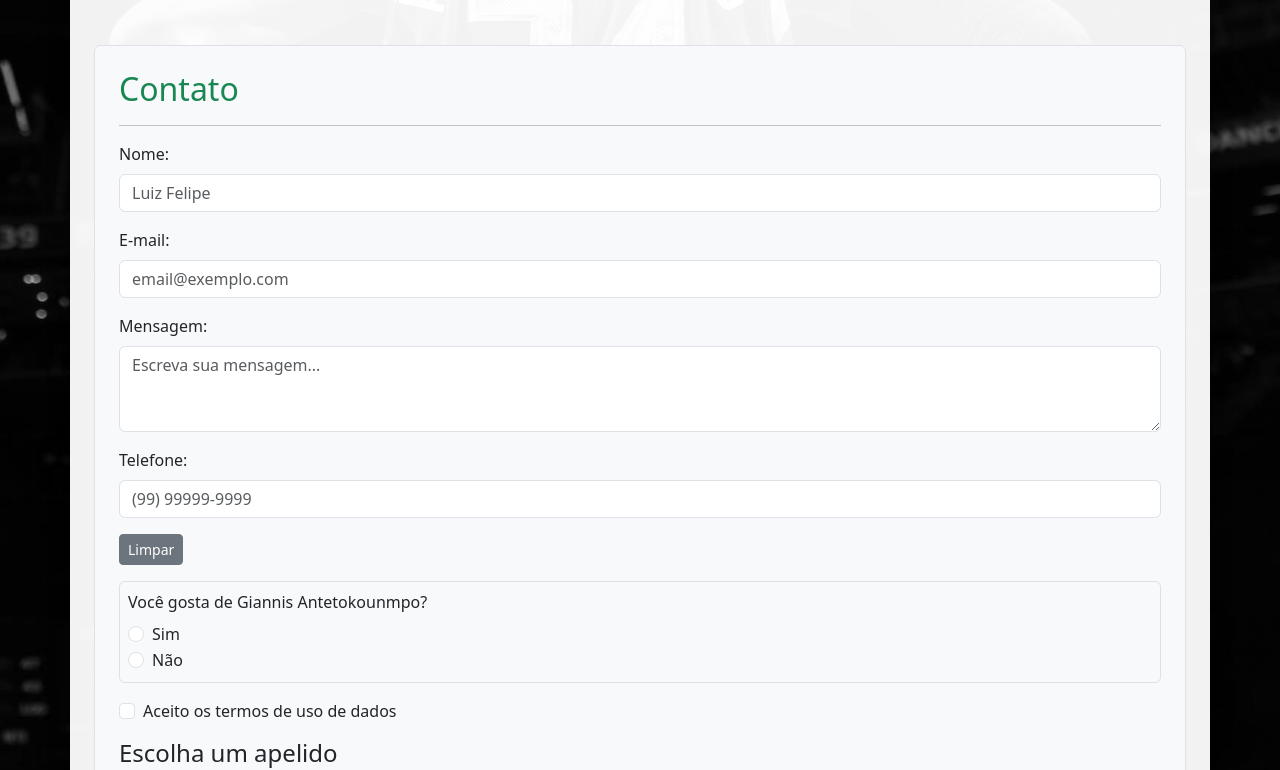
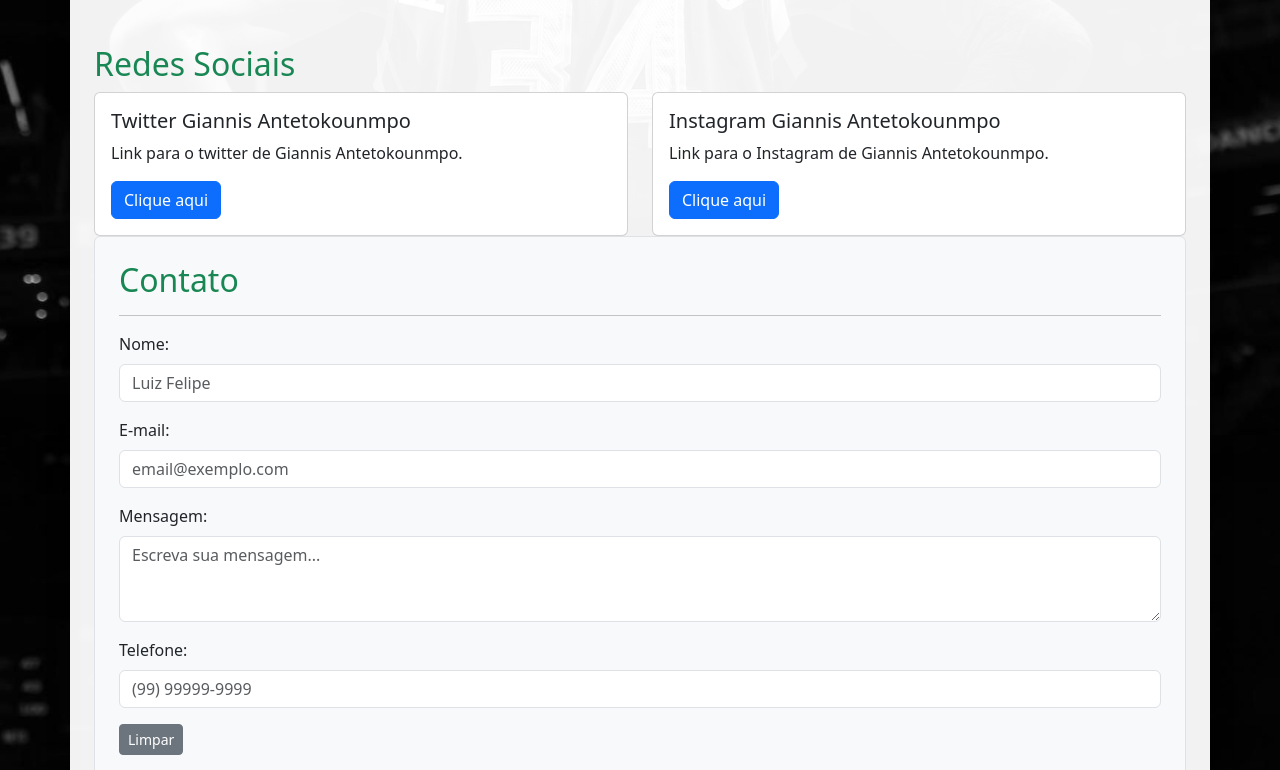
Before and after one commit to PotLento/Site-de-atividade-UVV, a plain HTML site: page index.html in a window 1280 px wide. Shown: the part 2765-3535 px from the top of the page. Drawn offline with nearby package versions, Linux system fonts and the light colour scheme.

Commit message:
Add files via upload

```diff
--- a/index.html
+++ b/index.html
@@ -131,6 +131,31 @@
                 </div>
             </section>
 
+            <section id="redes-sociais" class="mb-5">
+                <h2 class="text-success">Redes Sociais</h2>
+                <section>
+                    <div class="row">
+                        <div class="col-sm-6">
+                        <div class="card">
+                            <div class="card-body">
+                            <h5 class="card-title">Twitter Giannis Antetokounmpo</h5>
+                            <p class="card-text">Link para o twitter de Giannis Antetokounmpo.</p>
+                            <a href="https://x.com/Giannis_An34" class="btn btn-primary">Clique aqui</a>
+                            </div>
+                        </div>
+                        </div>
+                        <div class="col-sm-6">
+                        <div class="card">
+                            <div class="card-body">
+                            <h5 class="card-title">Instagram Giannis Antetokounmpo</h5>
+                            <p class="card-text">Link para o Instagram de Giannis Antetokounmpo.</p>
+                            <a href="https://www.instagram.com/giannis_an34/" class="btn btn-primary">Clique aqui</a>
+                            </div>
+                        </div>
+                        </div>
+                    </div>
+            </section>
+
             <section id="contato" class="mb-5 p-4 bg-light rounded border">
                 <h2 class="text-success">Contato</h2>
                 <hr>
```
